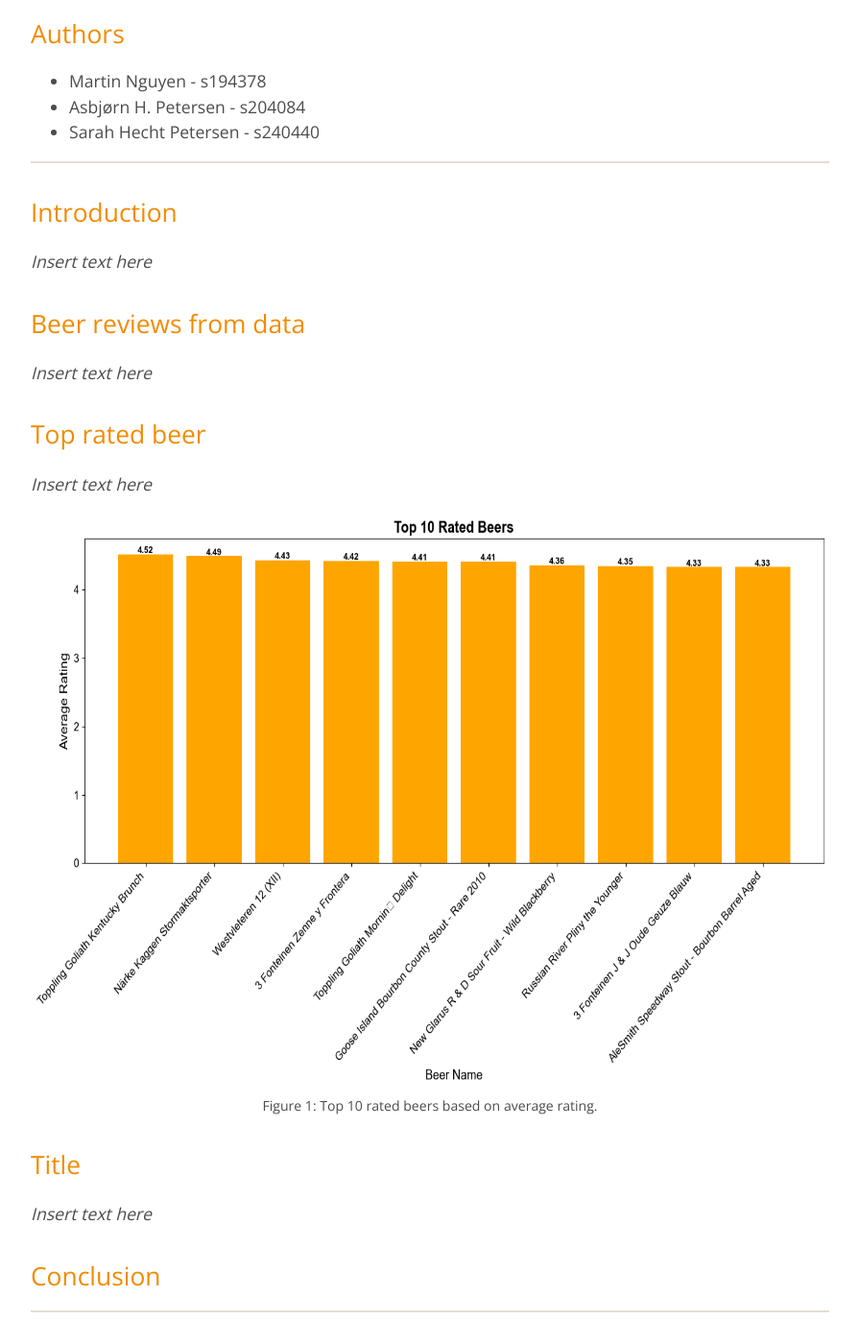
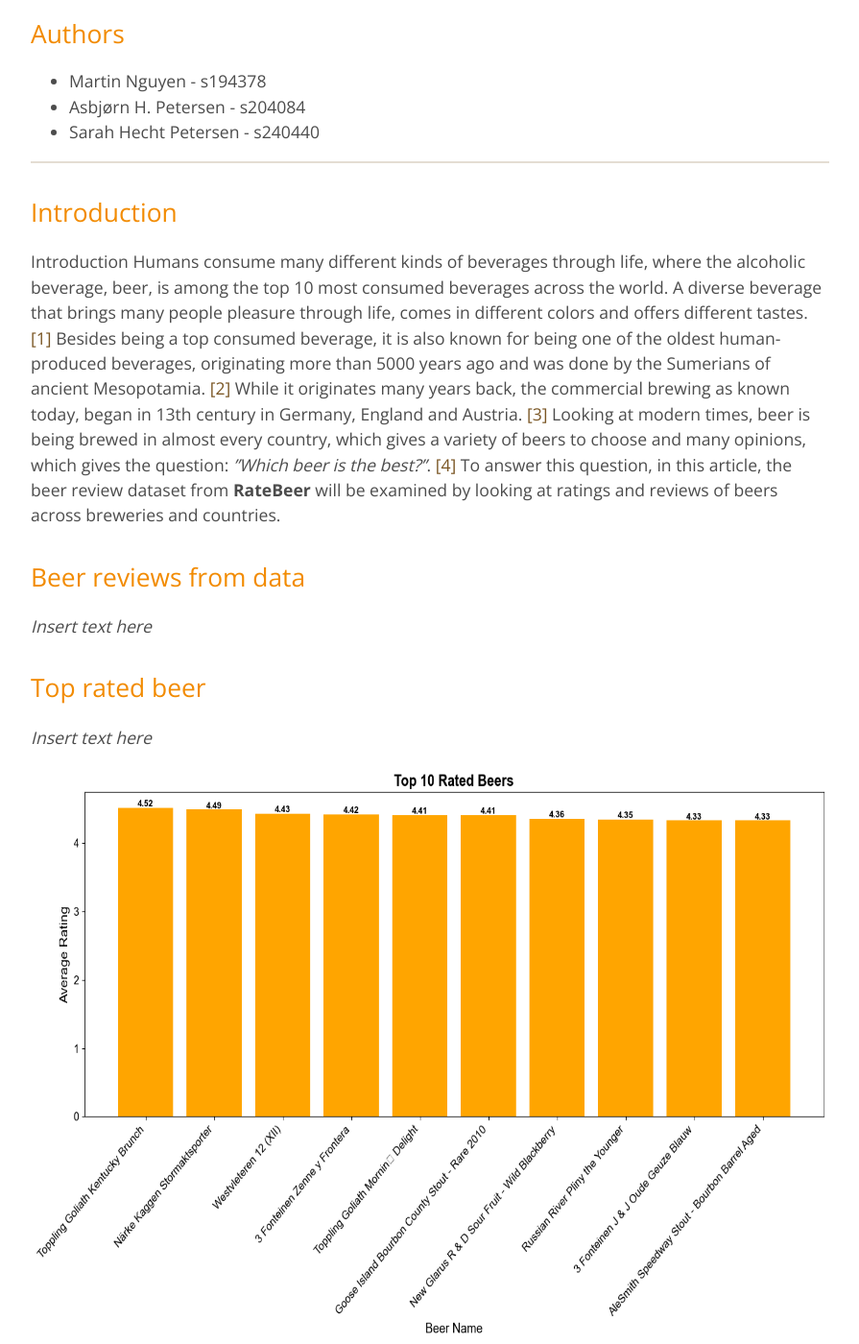
Before and after one commit to s240440/s240440.github.io, a Jekyll site: the page built from index.md, in a window 1280 px wide and 1400 px high, scrolled down 407 px. Shown: the whole window at 96% size, without its empty margins (192-1087 px from the left). Built offline with Jekyll 4.4.1, drawn with Linux system fonts in a browser that asks for light colours; some of the changed text lies outside the part shown.

Commit message:
Added introduction and references

```diff
--- a/index.md
+++ b/index.md
@@ -19,7 +19,8 @@ authors:
 * * *
 
 ## Introduction
-*Insert text here*
+Introduction
+Humans consume many different kinds of beverages through life, where the alcoholic beverage, beer, is among the top 10 most consumed beverages across the world. A diverse beverage that brings many people pleasure through life, comes in different colors and offers different tastes. [[1]](#ref1) Besides being a top consumed beverage, it is also known for being one of the oldest human-produced beverages, originating more than 5000 years ago and was done by the Sumerians of ancient Mesopotamia. [[2]](#ref2) While it originates many years back, the commercial brewing as known today, began in 13th century in Germany, England and Austria. [[3]](#ref3) Looking at modern times, beer is being brewed in almost every country, which gives a variety of beers to choose and many opinions, which gives the question: *”Which beer is the best?”*. [[4]](#ref4) To answer this question, in this article, the beer review dataset from **RateBeer** will be examined by looking at ratings and reviews of beers across breweries and countries.
 
 ## Beer reviews from data
 *Insert text here*
@@ -42,4 +43,10 @@ authors:
 * * *
 
 ## References
-<a name="ref1">1</a>: Template [Insert link here](Insert link here)
+<a name="ref1">1</a>: Top 10 consumed beverages [https://nawon.com.vn/top-10-worlds-most-consumed-beverage/](https://nawon.com.vn/top-10-worlds-most-consumed-beverage/)
+
+<a name="ref2">2</a>: Who invented beer [https://www.history.com/news/who-invented-beer](https://www.history.com/news/who-invented-beer)
+
+<a name="ref3">3</a>: Where did beer originate from [https://www.brewscruise.com/blog/where-did-beer-originate-from/](https://www.brewscruise.com/blog/where-did-beer-originate-from/)
+
+<a name="ref4">4</a>: Beer in different countries [https://craftbeerme.com/beer-in-different-countries/](https://craftbeerme.com/beer-in-different-countries/)
```
